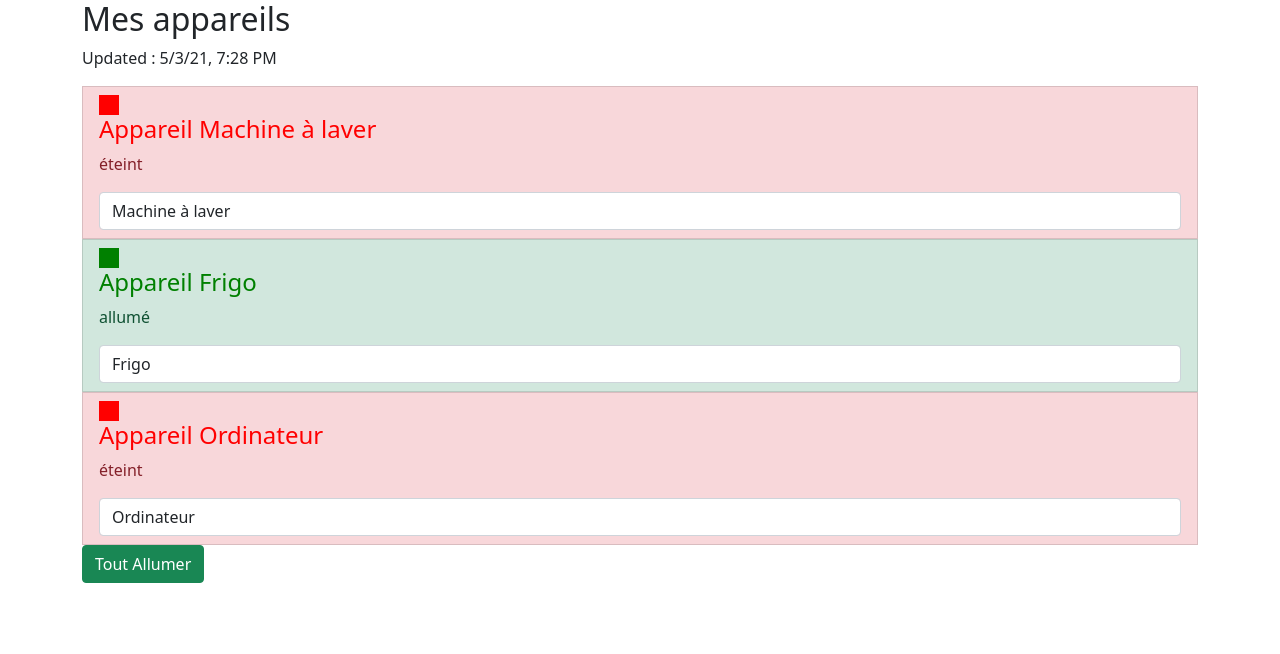
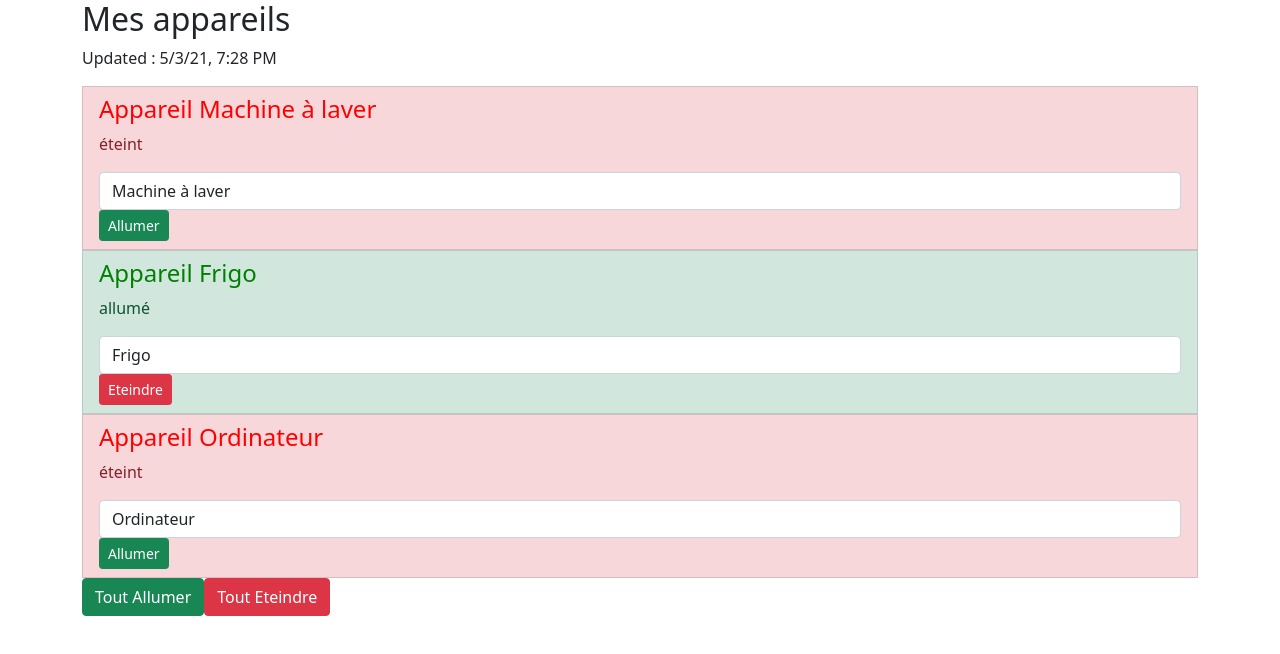
Before and after one commit to MohamedJellali/Angular, an Angular app: page / in a window 1280 px wide. Shown: the top 654 px of the page. Built offline with nearby package versions, Linux system fonts and the light colour scheme.

Commit message:
working with services

```diff
--- a/src/app/app.component.html
+++ b/src/app/app.component.html
@@ -4,12 +4,15 @@
       <h2>Mes appareils</h2>
       <p>Updated : {{ lastUpdate | async | date : 'short' | uppercase }}</p>
       <ul class="list-group">
-        <app-appareil  *ngFor="let appareil of appareils"
+        <app-appareil  *ngFor="let appareil of appareils; let i=index"
                        [appareilName]="appareil.name"
-                       [appareilStatus]="appareil.status"></app-appareil>
+                       [appareilStatus]="appareil.status"
+                       [index]="i"></app-appareil>
       </ul>
-      <button class="btn btn-success" [disabled]="!isAuth"
-      (click)="onAllumer()">Tout Allumer</button>
+      <!-- <button class="btn btn-success" [disabled]="!isAuth"
+      (click)="onAllumerTest()">Tout Allumer</button> -->
+      <button class="btn btn-success" [disabled]="!isAuth"  (click)="onAllumer()">Tout Allumer</button>
+      <button class="btn btn-danger" [disabled]="!isAuth"  (click)="onEteindre()">Tout Eteindre</button>
     </div>
   </div>
 </div>
--- a/src/app/app.component.ts
+++ b/src/app/app.component.ts
@@ -1,3 +1,4 @@
+import { AppareilService } from './services/appareil.service';
 import { Component } from '@angular/core';
 
 @Component({
@@ -24,26 +25,29 @@ export class AppComponent {
 
 //test ngFor
 
-appareils = [
-  {
-    name: 'Machine à laver',
-    status: 'éteint'
-  },
-  {
-    name: 'Frigo',
-    status: 'allumé'
-  },
-  {
-    name: 'Ordinateur',
-    status: 'éteint'
-  }
-];
+appareils!: any[];
 
-
-  constructor(){
+  constructor(private appareilService: AppareilService){
     setTimeout(
       ()=>{this.isAuth = !this.isAuth;},2000
     );
   }
-  onAllumer = () => alert("allumés");
+
+ngOnInit(){
+  this.appareils = this.appareilService.appareils;
+
 }
+
+onAllumer(){
+  this.appareilService.switchOnAll();
+}
+onEteindre(){
+  if(confirm('Etes-vous sûr de vouloir éteindre tous vos appareils ?')) {
+    this.appareilService.switchOffAll();
+  } else {
+    return console.log('resté allumé');
+  }
+}
+
+  onAllumerTest = () => alert("allumés");
+}
--- a/src/app/app.module.ts
+++ b/src/app/app.module.ts
@@ -5,6 +5,7 @@ import { AppRoutingModule } from './app-routing.module';
 import { AppComponent } from './app.component';
 import { AppareilComponent } from './appareil/appareil.component';
 import { FormsModule } from '@angular/forms';
+import { AppareilService } from './services/appareil.service';
 
 @NgModule({
   declarations: [
@@ -16,7 +17,9 @@ import { FormsModule } from '@angular/forms';
     AppRoutingModule,
     FormsModule
   ],
-  providers: [],
+  providers: [
+    AppareilService
+  ],
   bootstrap: [AppComponent]
 })
 export class AppModule { }
--- a/src/app/appareil/appareil.component.html
+++ b/src/app/appareil/appareil.component.html
@@ -1,11 +1,9 @@
 <li [ngClass]="{'list-group-item': true,
 'list-group-item-success': appareilStatus === 'allumé',
 'list-group-item-danger': appareilStatus === 'éteint'}">
-  <div style="width:20px;height:20px;background-color:red;"
-  *ngIf="appareilStatus === 'éteint'"></div>
-  <div style="width:20px;height:20px;background-color:green;"
-  *ngIf="appareilStatus === 'allumé'"></div>
-    <h4 [ngStyle]="{color: getColor()}">Appareil {{appareilName}}</h4>
-    <p>{{getStatus()}}</p>
-    <input type='text' class='form-control' [(ngModel)]='appareilName'>
+  <h4 [ngStyle]="{color: getColor()}">Appareil {{appareilName}}</h4>
+  <p>{{getStatus()}}</p>
+  <input type='text' class='form-control' [(ngModel)]='appareilName'>
+  <button class="btn btn-sm btn-success" *ngIf="appareilStatus === 'éteint'" (click)="onSwitch()">Allumer</button>
+  <button class="btn btn-sm btn-danger" *ngIf="appareilStatus === 'allumé'" (click)="onSwitch()">Eteindre</button>
 </li>
--- a/src/app/appareil/appareil.component.ts
+++ b/src/app/appareil/appareil.component.ts
@@ -1,4 +1,5 @@
 import { Component, OnInit, Input } from '@angular/core';
+import { AppareilService } from '../services/appareil.service';
 
 @Component({
   selector: 'app-appareil',
@@ -8,10 +9,18 @@ import { Component, OnInit, Input } from '@angular/core';
 export class AppareilComponent implements OnInit {
 
   @Input() appareilName!: string;
+  @Input()  appareilStatus! :string;
+  @Input() index!: number;
 
-  @Input()  appareilStatus! :string;
+  constructor(private appareilService: AppareilService) { }
 
-  constructor() { }
+  onSwitch() {
+    if(this.appareilStatus === 'allumé') {
+      this.appareilService.switchOffOne(this.index);
+    } else if(this.appareilStatus === 'éteint') {
+      this.appareilService.switchOnOne(this.index);
+    }
+}
 
   ngOnInit(): void {
   }
@@ -27,6 +36,7 @@ export class AppareilComponent implements OnInit {
     else {
       return 'black';
     }
+
+
+    }
 }
-
-}
--- /dev/null
+++ b/src/app/services/appareil.service.ts
@@ -0,0 +1,36 @@
+export class AppareilService {
+    appareils = [
+        {
+          name: 'Machine à laver',
+          status: 'éteint'
+        },
+        {
+          name: 'Frigo',
+          status: 'allumé'
+        },
+        {
+          name: 'Ordinateur',
+          status: 'éteint'
+        }
+      ];
+
+      switchOnAll() {
+          for(let appareil of this.appareils){
+              appareil.status = 'allumé' ;
+          }
+      }
+
+      switchOffAll() {
+        for(let appareil of this.appareils){
+            appareil.status = 'éteint';
+        }
+    }
+
+    switchOnOne(i: number){
+        this.appareils[i].status = 'allumé' ;
+    }
+
+    switchOffOne(i:number){
+        this.appareils[i].status = 'éteint';
+    }
+}
```
